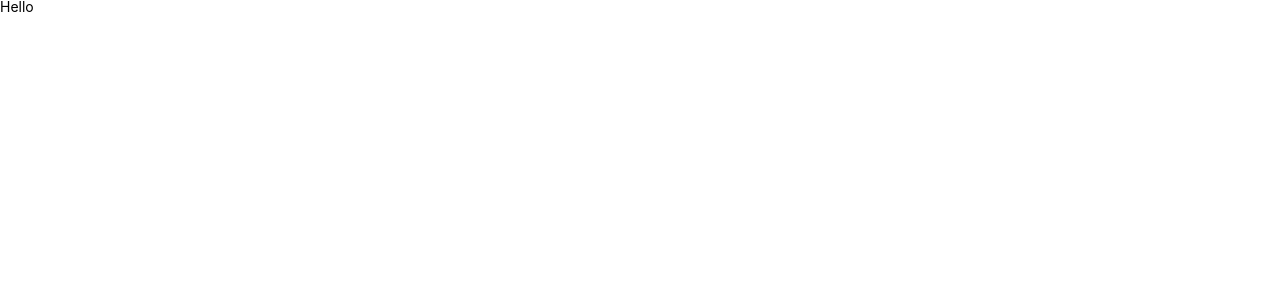
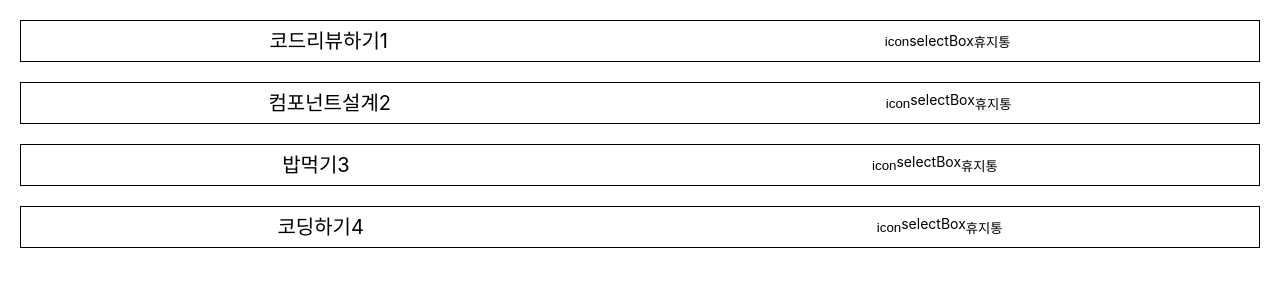
Before and after one commit to ONE-TED/5_moduCompany_team1, a React (Create React App) app: page / in a window 1280 px wide. Shown: the top 300 px of the page. Built offline with nearby package versions, Linux system fonts and the light colour scheme.

Commit message:
[#4] Init : 초기 UI 렌더링 셋팅
- 초기화면에 todo 렌더링 설정

```diff
--- a/src/App.tsx
+++ b/src/App.tsx
@@ -1,5 +1,6 @@
 import React from 'react';
+import { TodoList } from './Pages';
 
 export default function App(): JSX.Element {
-  return <div>Hello</div>;
+  return <TodoList />;
 }
--- a/src/Pages/TodoList/TodoList.tsx
+++ b/src/Pages/TodoList/TodoList.tsx
@@ -1,26 +1,51 @@
 import React from 'react';
+import styled from 'styled-components';
 
-const TodoList = () => {
+const TodoList: React.FC = () => {
   return (
-    <ul>
-      <li>
-        <span>코드리뷰하기</span>
-        <div>
+    <ul style={{ padding: '20px' }}>
+      <Li>
+        <span style={{ fontSize: '20px' }}>코드리뷰하기1</span>
+        <div style={{ display: 'flex', alignItems: 'center' }}>
           <button>icon</button>
           <div>selectBox</div>
           <button>휴지통</button>
         </div>
-      </li>
-      <li>
-        <span>컴포넌트설계</span>
-        <div>
+      </Li>
+      <Li>
+        <span style={{ fontSize: '20px' }}>컴포넌트설계2</span>
+        <div style={{ display: 'flex' }}>
           <button>icon</button>
           <div>selectBox</div>
           <button>휴지통</button>
         </div>
-      </li>
+      </Li>
+      <Li>
+        <span style={{ fontSize: '20px' }}>밥먹기3</span>
+        <div style={{ display: 'flex' }}>
+          <button>icon</button>
+          <div>selectBox</div>
+          <button>휴지통</button>
+        </div>
+      </Li>
+      <Li>
+        <span style={{ fontSize: '20px' }}>코딩하기4</span>
+        <div style={{ display: 'flex' }}>
+          <button>icon</button>
+          <div>selectBox</div>
+          <button>휴지통</button>
+        </div>
+      </Li>
     </ul>
   );
 };
 
+const Li = styled.li`
+  padding: 10px 0;
+  display: flex;
+  justify-content: space-around;
+  border: 1px solid #000;
+  margin-bottom: 20px;
+`;
+
 export default TodoList;
```
